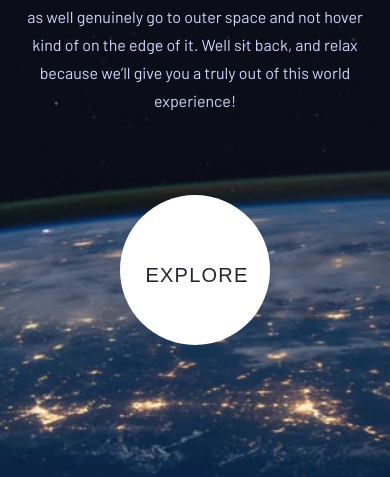
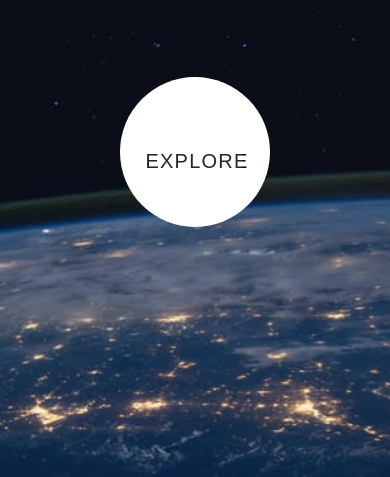
Before and after one commit to rachidbend/space-tourism-website-main, a website: page index.html in a window 390 px wide. Shown: the part 367-844 px from the top of the page. Drawn offline with nearby package versions, Linux system fonts and the light colour scheme; a web font is replaced by a local one.

Commit message:
fixed a bug where the media queries are max-width not min-width

```diff
--- a/_home.scss
+++ b/_home.scss
@@ -24,9 +24,11 @@ $imgpath: '/starter-code/assets/home/';
 
   @include devices(tablet) {
     background: url(#{$imgpath}background-home-tablet.jpg) no-repeat;
+    background-size: cover;
   }
   @include devices(desktop) {
     background: url(#{$imgpath}background-home-desktop.jpg) no-repeat;
+    background-size: cover;
   }
 }
 
--- a/starter-code/_style.scss
+++ b/starter-code/_style.scss
@@ -22,18 +22,18 @@ font-family: 'Barlow', serif;
 //the name of the mixin is devices
 @mixin devices($breakpoint) {
   @if $breakpoint == mobile {
-    @media only screen and (max-width: 680px) {
+    @media only screen and (min-width: 680px) {
       @content;
     }
   }
 
   @if $breakpoint == tablet {
-    @media only screen and (max-width: 768px) {
+    @media only screen and (min-width: 768px) {
       @content;
     }
   }
   @if $breakpoint == desktop {
-    @media only screen and (max-width: 1440px) {
+    @media only screen and (min-width: 1440px) {
       @content;
     }
   }
--- a/starter-code/_typography.scss
+++ b/starter-code/_typography.scss
@@ -4,18 +4,18 @@
 // --type--bellefair
 @mixin devices($breakpoint) {
   @if $breakpoint == mobile {
-    @media only screen and (max-width: 680px) {
+    @media only screen and (min-width: 680px) {
       @content;
     }
   }
 
   @if $breakpoint == tablet {
-    @media only screen and (max-width: 768px) {
+    @media only screen and (min-width: 768px) {
       @content;
     }
   }
   @if $breakpoint == desktop {
-    @media only screen and (max-width: 1440px) {
+    @media only screen and (min-width: 1440px) {
       @content;
     }
   }
```
Also changed, not shown: dist/css/main.css, 1 other file.
